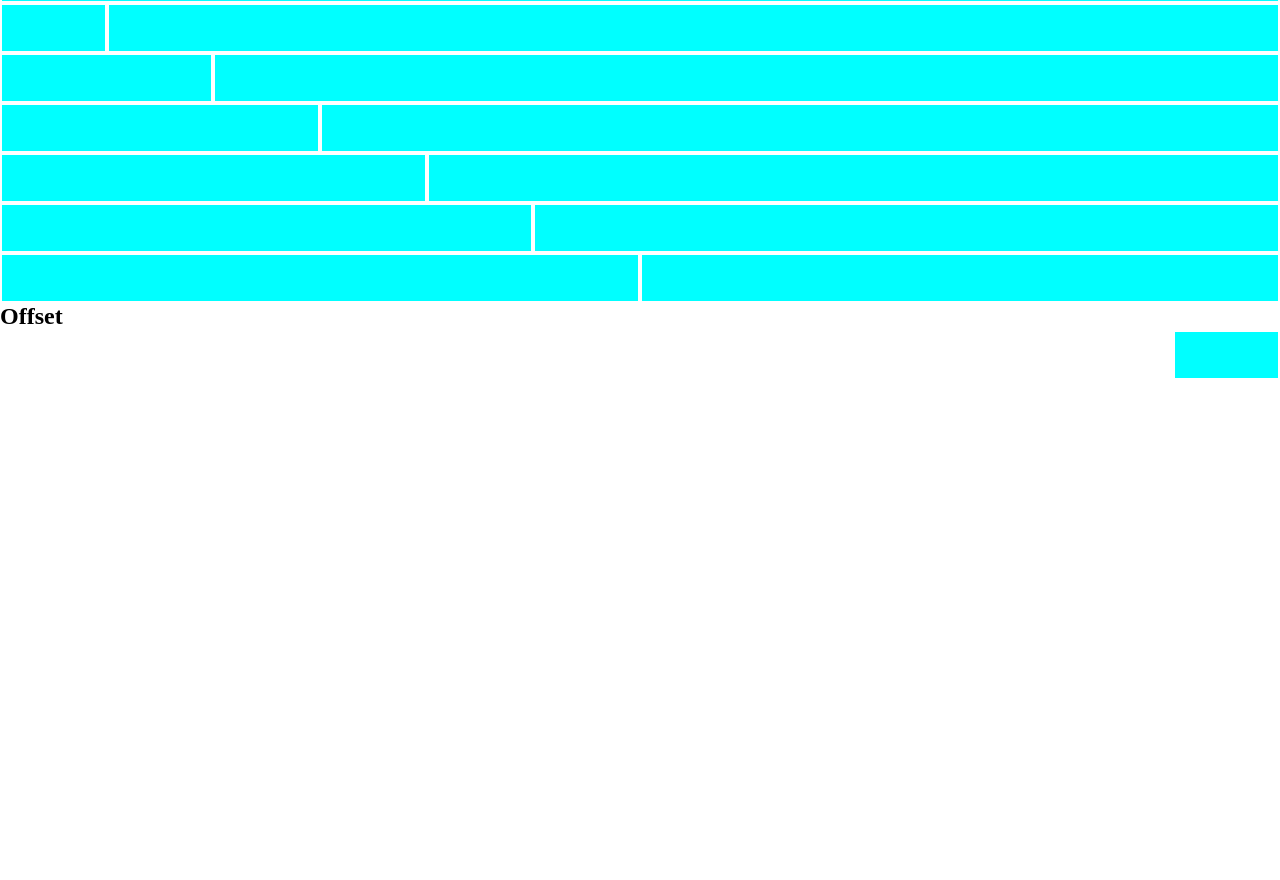
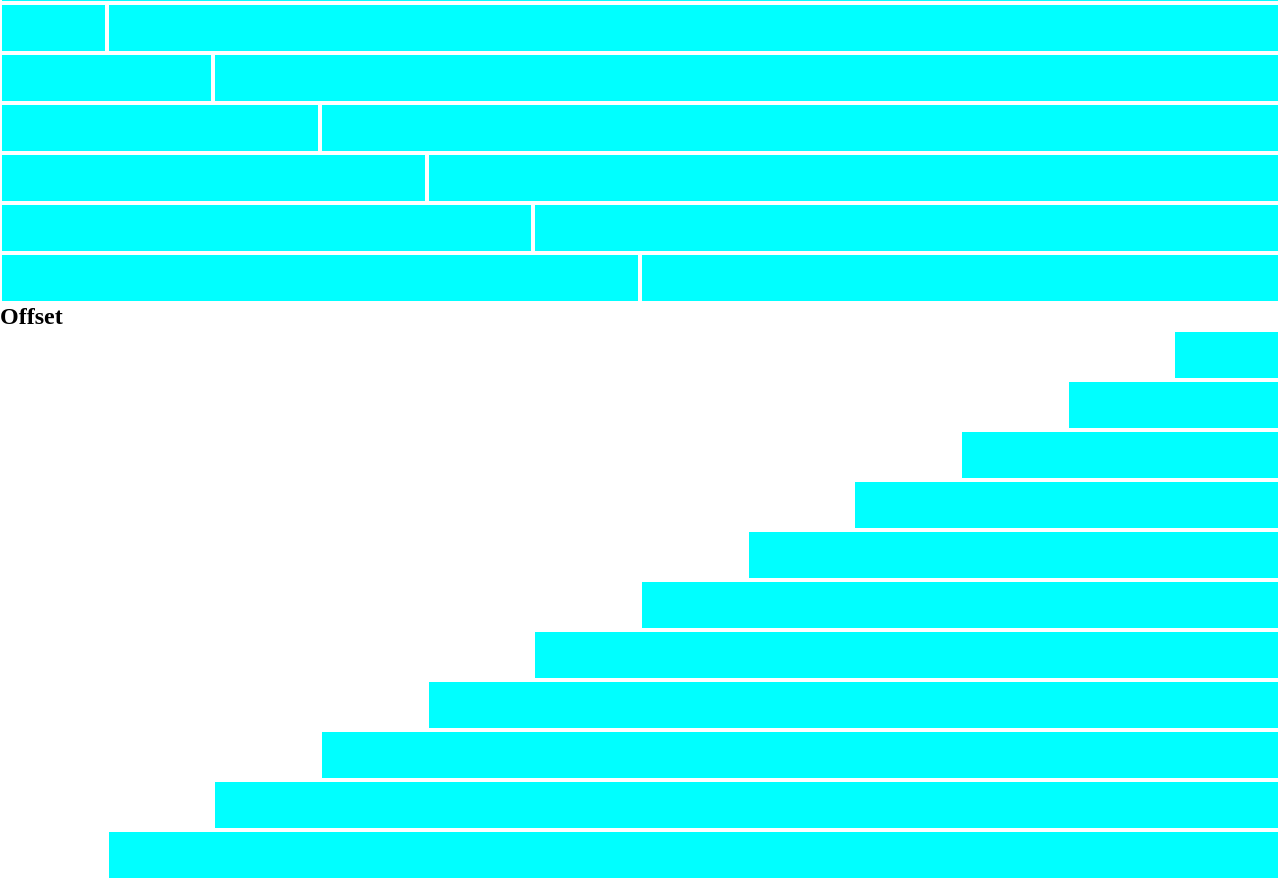
Before and after one commit to capdavide278/html-css-12bool, a plain HTML site: page index.html in a window 1280 px wide. Shown: the part 399-1279 px from the top of the page. Before the commit the page ends 800 px from the top, so only its background shows below. Drawn offline with Linux system fonts and the light colour scheme.

Commit message:
parte inferiore

```diff
--- a/css/lib/boolflex.css
+++ b/css/lib/boolflex.css
@@ -95,50 +95,49 @@
 /* regole offset */
 
 .col-offset-1{
-    margin-left: ((100% / 12) * 1);
+    margin-left: calc((100% / 12) * 1);
 }
 
 .col-offset-2{
-    margin-left: ((100% / 12) * 2);
+    margin-left: calc((100% / 12) * 2);
 }
 
 .col-offset-3{
-    margin-left: ((100% / 12) * 3);
+    margin-left: calc((100% / 12) * 3);
 }
 
 .col-offset-4{
-    margin-left: ((100% / 12) * 4);
+    margin-left: calc((100% / 12) * 4);
 }
 
 .col-offset-5{
-    margin-left: ((100% / 12) * 5);
+    margin-left: calc((100% / 12) * 5);
 }
 
 .col-offset-6{
-    margin-left: ((100% / 12) * 6);
+    margin-left: calc((100% / 12) * 6);
 }
 
 .col-offset-7{
-    margin-left: ((100% / 12) * 7);
+    margin-left: calc((100% / 12) * 7);
 }
 
 .col-offset-8{
-    margin-left: ((100% / 12) * 8);
+    margin-left: calc((100% / 12) * 8);
 }
 
 .col-offset-9{
-    margin-left: ((100% / 12) * 9);
+    margin-left: calc((100% / 12) * 9);
 }
 
 .col-offset-10{
-    /* margin-left: ((100% / 12) * 10); */
-    margin-left: auto;
+    margin-left: calc((100% / 12) * 10);
 }
 
 .col-offset-11{
-    margin-left: ((100% / 12) * 11);
+    margin-left: calc((100% / 12) * 11);
 }
 
 .col-offset-12{
-    margin-left: ((100% / 12) * 12);
+    margin-left: calc((100% / 12) * 12);
 }
--- a/index.html
+++ b/index.html
@@ -162,7 +162,47 @@
         </div>
 
         <div class="row">
-            <div class="col-1 col-offset-10"></div>
+            <div class="col-1 col-offset-11"></div>
+        </div>
+
+        <div class="row">
+            <div class="col-2 col-offset-10"></div>
+        </div>
+
+        <div class="row">
+            <div class="col-3 col-offset-9"></div>
+        </div>
+
+        <div class="row">
+            <div class="col-4 col-offset-8"></div>
+        </div>
+
+        <div class="row">
+            <div class="col-5 col-offset-7"></div>
+        </div>
+
+        <div class="row">
+            <div class="col-6 col-offset-6"></div>
+        </div>
+
+        <div class="row">
+            <div class="col-7 col-offset-5"></div>
+        </div>
+
+        <div class="row">
+            <div class="col-8 col-offset-4"></div>
+        </div>
+
+        <div class="row">
+            <div class="col-9 col-offset-3"></div>
+        </div>
+
+        <div class="row">
+            <div class="col-10 col-offset-2"></div>
+        </div>
+
+        <div class="row">
+            <div class="col-11 col-offset-1"></div>
         </div>
     </div>
 </body>
```
